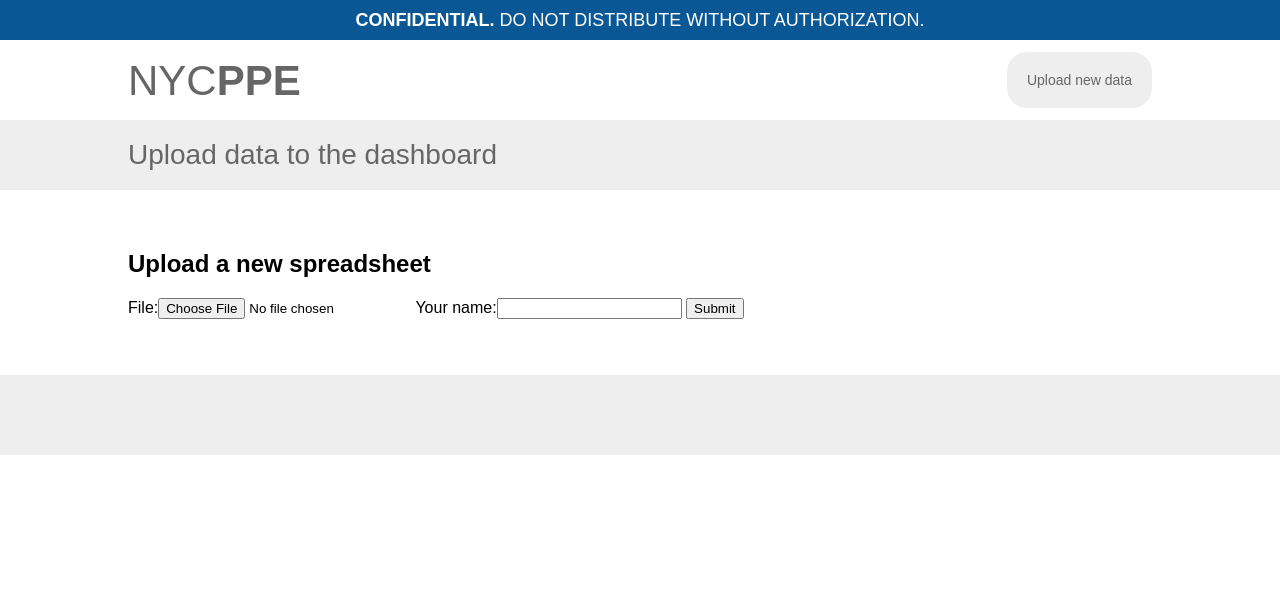
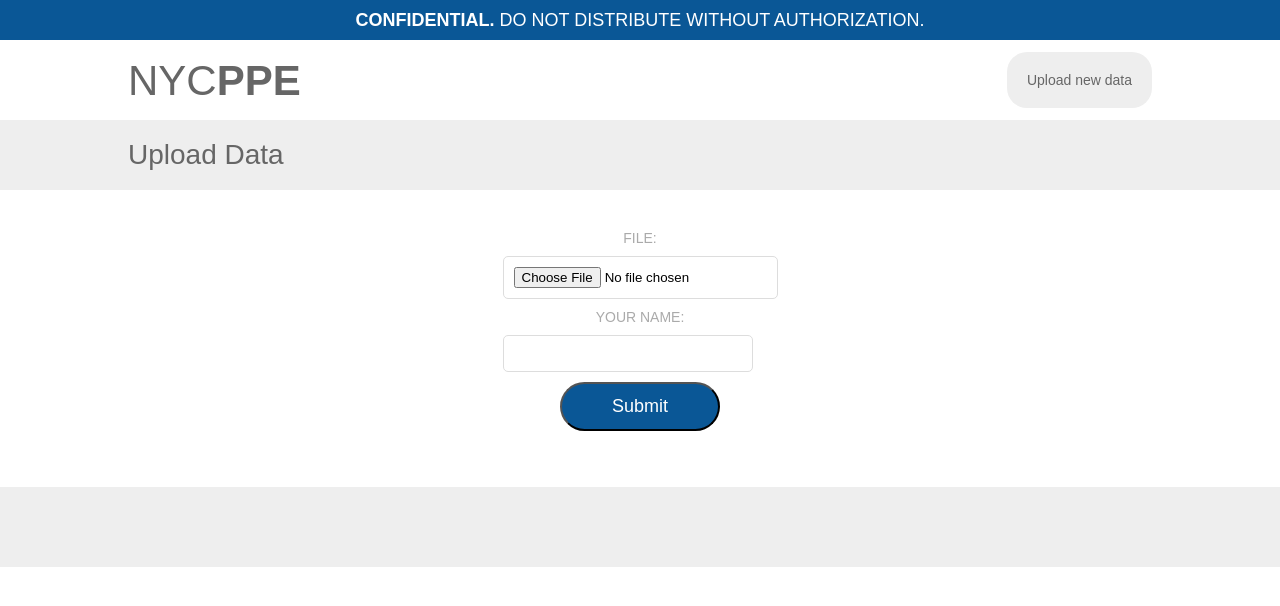
Before and after one commit to RTCovid/nyc-ppe, a Django app: page /upload/ in a window 1280 px wide. Shown: the top 606 px of the page. Run offline with Django 3.2, Linux system fonts and the light colour scheme; parts of the project's set-up code (start-up, migrations or seed data) failed here and were passed over.

Commit message:
Upload page basic styles

```diff
--- a/nyc_data/ppe/static/style.css
+++ b/nyc_data/ppe/static/style.css
@@ -183,17 +183,17 @@ td:last-child {
 
 /* Lockdown form styles */
 
-.lockdown {
+.lockdown, .upload {
     display: flex;
     justify-content: center;
 }
 
-.lockdown form {
+.lockdown form, .upload form {
     display: inline-block;
     text-align: center;
 }
 
-.lockdown label {
+.lockdown label, .upload label {
     display: block;
     color: #aaa;
     font-size: 14px;
@@ -201,7 +201,7 @@ td:last-child {
     font-weight: 300;
 }
 
-.lockdown input {
+.lockdown input, .upload input {
     display: block;
     min-width: 250px;
     margin: 10px 0;
@@ -210,7 +210,7 @@ td:last-child {
     border-radius: 5px;
 }
 
-.lockdown button {
+.lockdown button, .upload button {
     display: inline-block;
     padding: 12px 50px;
     background: #0a5796;
@@ -222,7 +222,7 @@ td:last-child {
     transition: all 0.2s cubic-bezier(0.2, 0.91, 0.85, 0.96) 0s;
 }
 
-.lockdown button:hover {
+.lockdown button:hover, .upload button:hover {
     box-shadow: rgba(0, 0, 0, 0.05) 0px 0px 0px 1px, rgba(0, 0, 0, 0.15) 0px 5px 10px;
     outline: none;
 }
--- a/nyc_data/ppe/templates/upload.html
+++ b/nyc_data/ppe/templates/upload.html
@@ -1,12 +1,11 @@
 {% extends "base.html" %}
 
 {% block titlebar %}
-<h2>Upload data to the dashboard</h2>
+<h2>Upload Data</h2>
 {% endblock %}
 
 {% block content %}
 <div class="upload">
-    <h2>Upload a new spreadsheet</h2>
     {% if error != None %}
     Error! {{ error }}
     {% endif %}
@@ -21,7 +20,7 @@
     <form enctype="multipart/form-data" method="post" action="/upload/">
         {% csrf_token %}
         {{ form }}
-        <input type="submit" value="Submit">
+        <button type="submit">Submit</button>
     </form>
 </div>
 {% endblock %}
--- a/nyc_data/ppe/templates/verify_upload.html
+++ b/nyc_data/ppe/templates/verify_upload.html
@@ -6,7 +6,6 @@
 
 {% block content %}
 <div class="upload">
-    <h2>Verify your upload</h2>
     Your upload replaces an upload made by {{ delta.previous.uploaded_by | default:"Unknown user" }} on {{ delta.previous.import_date }}
     <br />
 
```
